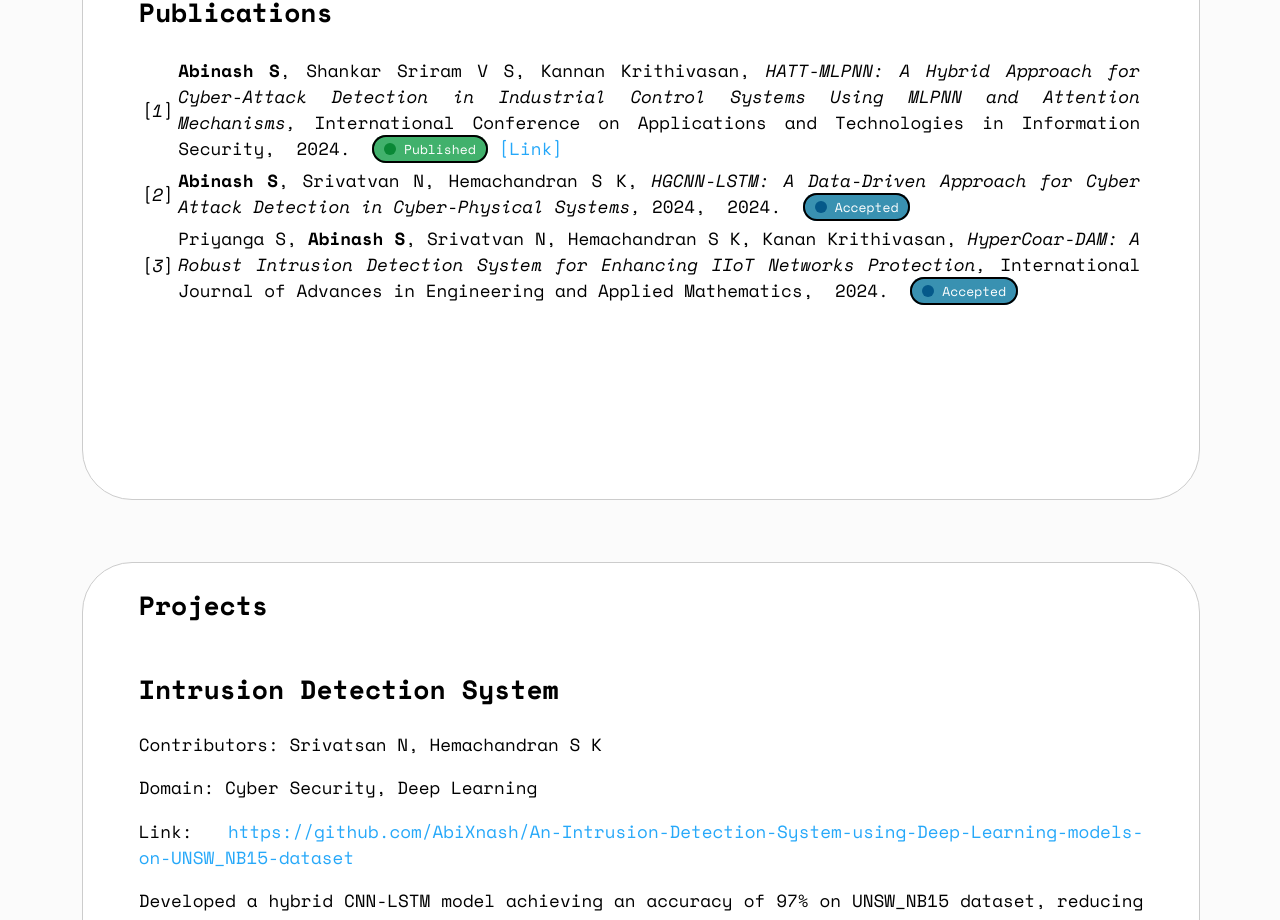
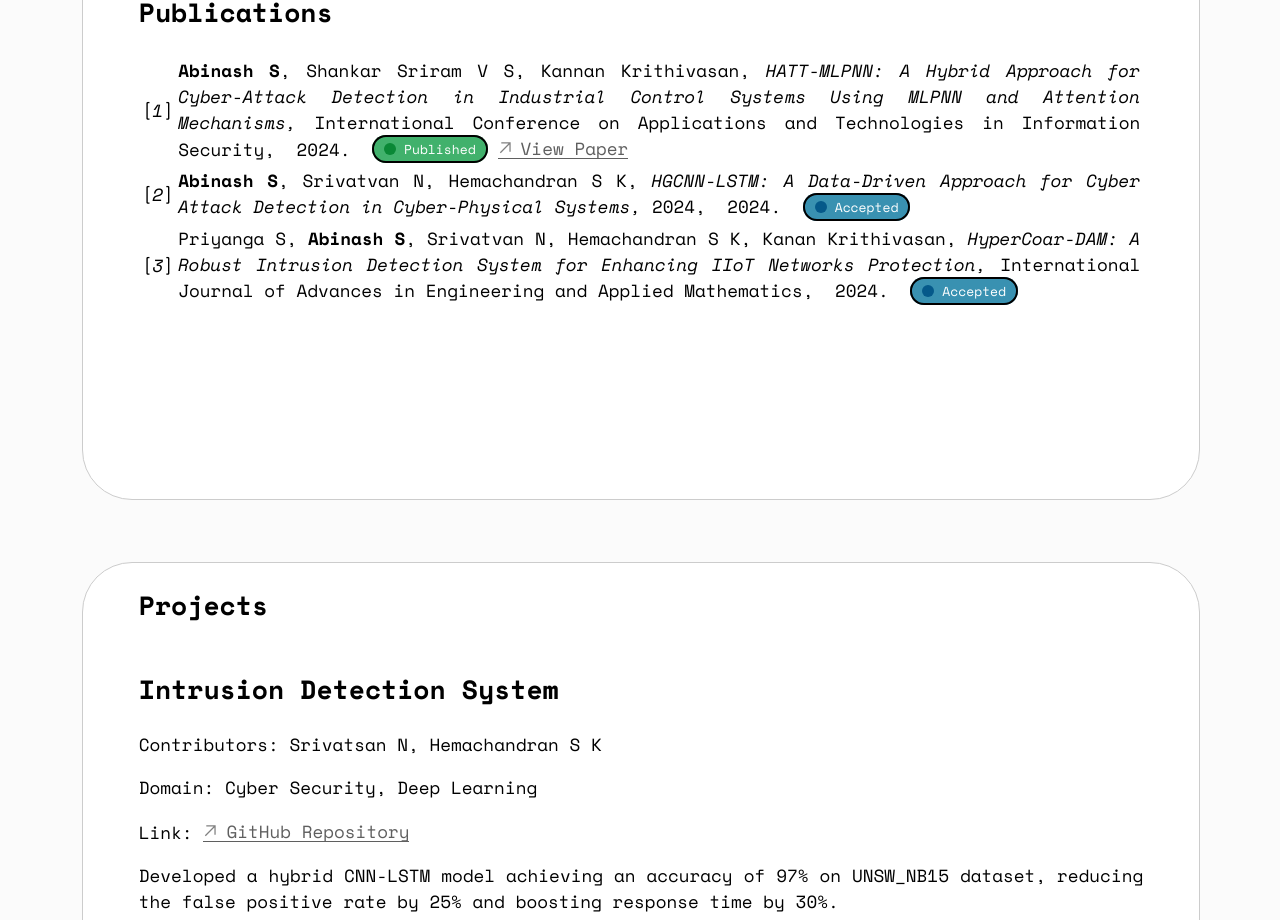
Before and after one commit to AbiXnash/abxfolio, a React (Vite) app: page / in a window 1280 px wide. Shown: the part 1880-2800 px from the top of the page. Built offline with nearby package versions, Linux system fonts and the light colour scheme.

Commit message:
feat: enhance link presentation with arrow icons and update link structure in Projects and Publications pages

```diff
--- a/src/App.css
+++ b/src/App.css
@@ -23,6 +23,9 @@
 	--blue-circle-clr: #05598a;
 	--red-circle-clr: #d82a2a;
 	--grey-circle-clr: #dcdcdc7b;
+
+	--grey-link: #5f5f5f;
+  --dark-grey-link: #505050;
 
 	--transparent-btn: rgba(0, 0, 0, 0.1);
 	--border-clr: rgb(0, 0, 0);
@@ -72,13 +75,61 @@ section {
 	width: 90%;
 }
 
-a {
-	text-decoration: none;
-	color: var(--primary-clr);
+.link-grp {
+	text-align: left;
 }
 
+p a {
+	display: inline-block;
+}
+
+a {
+	color: var(--primary-clr);
+	margin-right: 10px;
+}
+
+.arrow-link {
+	display: inline-flex;
+	align-items: center;
+	text-decoration: none;
+	color: var(--grey-link);
+	gap: 0.5rem;
+	position: relative;
+	margin-right: 20px;
+	transition: color 0.3s ease;
+}
+
+.arrow-link::after {
+	content: "";
+	position: absolute;
+	left: 0;
+	bottom: 0.1rem;
+	width: 100%;
+	height: 1px;
+	background-color: var(--grey-link);
+	transition: background-color 0.3s ease;
+}
+
+.arrow-link img {
+	width: 15px;
+	height: 15px;
+}
+
+.arrow-link:hover {
+	color: var(--dark-grey-link);
+}
+
+.arrow-link:hover::after {
+  background-color: var(--dark-grey-link); /* Change underline color */
+}
+
+.arrow-link:hover img {
+  filter: grayscale(100%) brightness(0.7); /* Make image darker */
+}
+
+
 a:hover {
-	color: #2d4dff;
+	color: var(--dark-grey-font-clr);
 }
 
 .column {
@@ -104,6 +155,7 @@ a:hover {
 	position: relative;
 	border-radius: 20px;
 	padding: 4px 12px;
+	margin-right: 10px;
 }
 
 .green{
--- a/src/pages/Projects/Projects.tsx
+++ b/src/pages/Projects/Projects.tsx
@@ -1,3 +1,5 @@
+import arrow from '../../assets/arrow.svg'
+
 const Projects = () => {
 
 	const projects: {
@@ -5,7 +7,7 @@ const Projects = () => {
 		name: string,
 		contributors: string[] | null,
 		domain: string[],
-		link: string[] | null,
+		link: { text: string, url: string }[] | null,
 		description: string,
 		status: ["Completed" | "Ongoing" | "Upcoming"],
 		keynote: string[]
@@ -15,7 +17,7 @@ const Projects = () => {
 				name: "Intrusion Detection System",
 				contributors: ["Srivatsan N", "Hemachandran S K"],
 				domain: ["Cyber Security", "Deep Learning"],
-				link: ["https://github.com/AbiXnash/An-Intrusion-Detection-System-using-Deep-Learning-models-on-UNSW_NB15-dataset"],
+				link: [{ text: "GitHub Repository", url: "https://github.com/AbiXnash/An-Intrusion-Detection-System-using-Deep-Learning-models-on-UNSW_NB15-dataset" }],
 				description: "Developed a hybrid CNN-LSTM model achieving an accuracy of 97% on UNSW_NB15 dataset, reducing the false positive rate by 25% and boosting response time by 30%.",
 				status: ["Completed"],
 				keynote: [
@@ -29,7 +31,7 @@ const Projects = () => {
 				name: "WiFi Trolly Bot using ESP32",
 				contributors: ["Srivatvan N", "Hari Prasad S"],
 				domain: ["Internet of Things", "Robotics"],
-				link: ["https://github.com/AbiXnash/WiFi-Trolley-Bot-using-ESP32"],
+				link: [{ text: "GitHub Repository", url: "https://github.com/AbiXnash/WiFi-Trolley-Bot-using-ESP32" }],
 				description: "Engineered a WiFi-controlled trolley bot using ESP32 to enhance automation in warehouses and factories by 40% and reduce downtime by 20%.",
 				status: ["Completed"],
 				keynote: [
@@ -44,9 +46,9 @@ const Projects = () => {
 				contributors: null,
 				domain: ["Web Development"],
 				link: [
-					"https://github.com/AbiXnash/conference-site",
-					"https://github.com/AbiXnash/Theta-24",
-					"https://github.com/AbiXnash/theta2k23"
+					{ text: "Conference Site", url: "https://github.com/AbiXnash/conference-site" },
+					{ text: "Theta 24", url: "https://github.com/AbiXnash/Theta-24" },
+					{ text: "Theta 2k23", url: "https://github.com/AbiXnash/theta2k23" }
 				],
 				description: "Created web appilcation for SASTRA University's International Conference and National Level Event, enabling seamless event management and participant registration.",
 				status: ["Completed"],
@@ -68,8 +70,8 @@ const Projects = () => {
 						<h2>{project.name}</h2>
 						{ project.contributors && <p>Contributors: {project.contributors.join(", ")}</p> }
 						<p>Domain: {project.domain.join(", ")}</p>
-						{ project.link && <p>Link: {project.link.map((link, key) => {
-							return <a key={key} href={link} target="_blank" rel="noreferrer">{link}</a>
+						{ project.link && <p className="link-grp">Link: {project.link.map((link, key) => {
+							return <><a className='arrow-link' key={key} href={link.url} target="_blank" rel="noreferrer"><img src={arrow} ></img>{link.text}</a></>
 						})}</p> }
 						<p>{project.description}</p>
 						<p>Status: {project.status.join(", ")}</p>
--- a/src/pages/Publications/Publications.tsx
+++ b/src/pages/Publications/Publications.tsx
@@ -1,3 +1,5 @@
+import arrow from "../../assets/arrow.svg";
+
 const Publications = () => {
 	const publications: {
 		id: number;
@@ -76,7 +78,7 @@ const Publications = () => {
 							{publication.publisher}, &nbsp;
 							{publication.year}. &nbsp;
 							<span className={getStatusClass(publication.status[0])}>{publication.status}</span>
-							{publication.link && <a href={publication.link} target="_blank" rel="noopener noreferrer"> [Link] </a>}
+							{publication.link && <a className='arrow-link' href={publication.link} target="_blank" rel="noopener noreferrer"> <img src={arrow} ></img> View Paper </a>}
 						</td>
 					</tr>
 				})}
```
Also changed, not shown: src/assets/arrow.svg (added).
